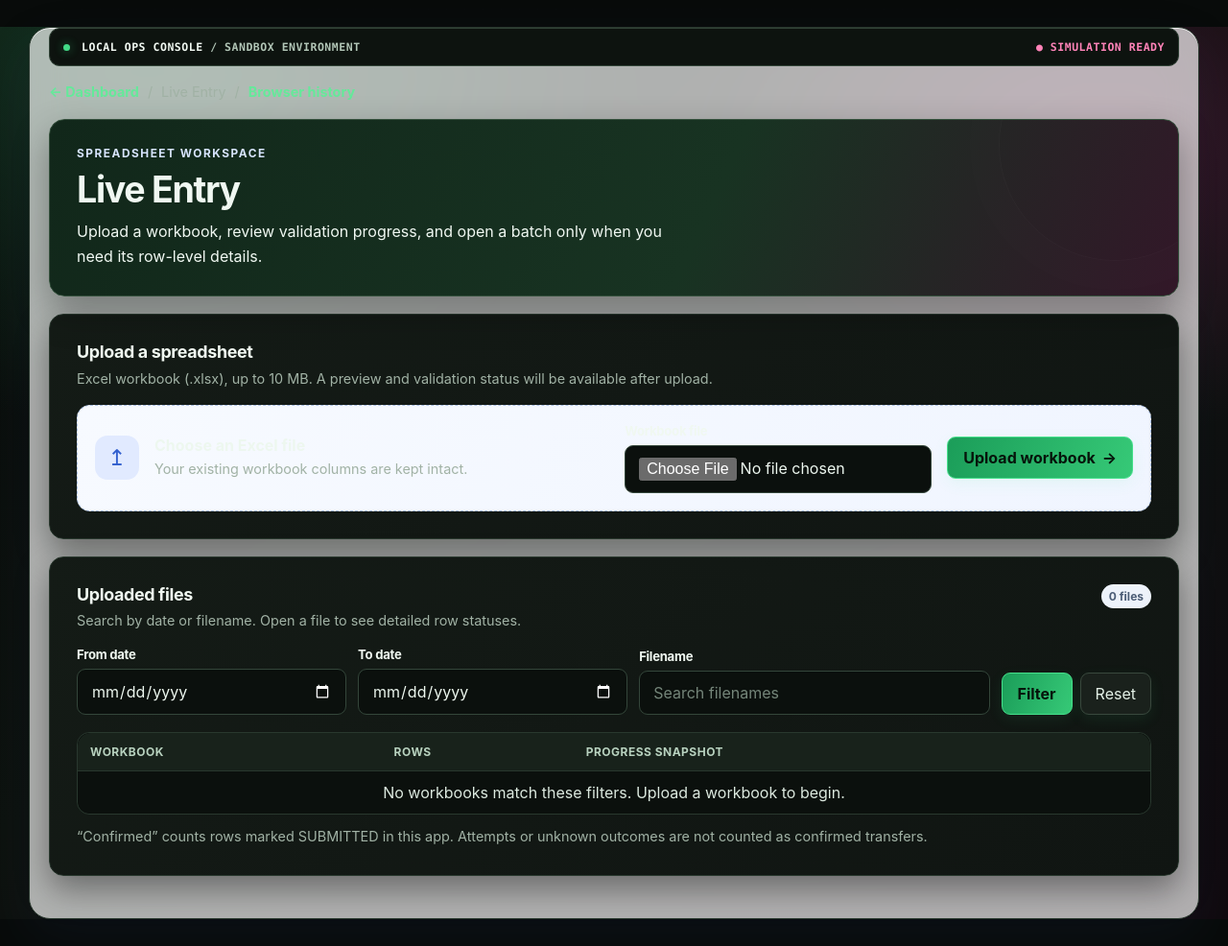
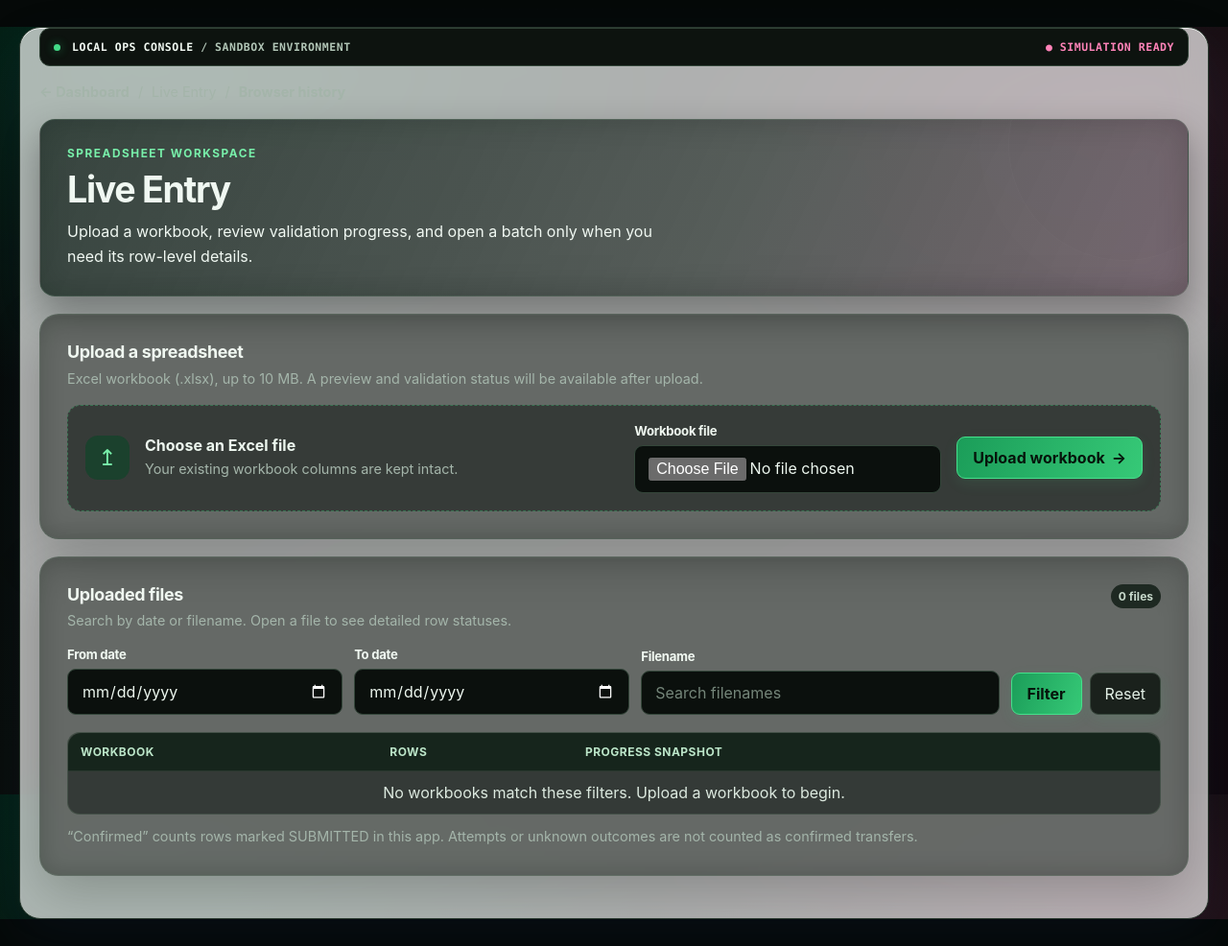
Before and after one commit to HERRY2DEV-ss/LocalSurveyTestAgent, a Flask app: page /live-entry in a window 1280 px wide. Shown: the whole page at 96% size. Run offline with Flask 3, Linux system fonts and the light colour scheme; the visitor is signed in with stand-in values (Sample User, id 1); data that the repository does not hold is empty; some libraries are stand-ins or nearby versions.

Commit message:
Refine dark glass dashboard styling

```diff
--- a/templates/live_entry.html
+++ b/templates/live_entry.html
@@ -102,6 +102,19 @@ a:hover,.open-link:hover{color:#ff8fbd!important}
 @keyframes ops-sweep{0%{left:-40%}70%,100%{left:120%}}@keyframes ops-pulse{50%{opacity:.35}}
 @media(max-width:600px){.ops-ribbon{font-size:.62rem;gap:8px;flex-wrap:wrap}.ops-ribbon .ops-state{margin-left:15px}.wrap,.page,main{width:calc(100% - 24px)!important;padding-top:14px!important}}
 @media(prefers-reduced-motion:reduce){.ops-ribbon:before,.ops-live-dot{animation:none!important}}
+
+/* Live Entry dark glass refinements */
+html,body{background:#050908!important;color:#edf7ef!important}
+body{background:radial-gradient(ellipse at 12% 0%,rgba(0,225,137,.15),transparent 34%),radial-gradient(ellipse at 90% 14%,rgba(255,54,145,.13),transparent 29%),linear-gradient(155deg,#050908,#090e0b 55%,#10080d)!important;background-attachment:fixed!important}
+.page{max-width:1500px!important}
+.hero{background:linear-gradient(115deg,rgba(6,23,16,.78),rgba(10,20,15,.65) 60%,rgba(36,12,27,.58))!important;border:1px solid rgba(120,164,135,.24)!important;backdrop-filter:blur(18px) saturate(125%)!important;-webkit-backdrop-filter:blur(18px) saturate(125%)!important}
+.panel{background:rgba(10,16,12,.58)!important;border:1px solid rgba(128,170,140,.2)!important;box-shadow:0 18px 55px rgba(0,0,0,.22),inset 0 1px 0 rgba(255,255,255,.025)!important;backdrop-filter:blur(14px) saturate(120%)!important;-webkit-backdrop-filter:blur(14px) saturate(120%)!important;border-radius:20px!important}
+.upload-box{background:rgba(5,12,8,.48)!important;border-color:rgba(69,224,139,.34)!important}.upload-icon{background:rgba(15,66,39,.7)!important;color:#78f0aa!important}
+.filters input,.filters select,input{background:rgba(5,11,8,.78)!important;color:#edf7ef!important;border-color:rgba(128,170,140,.3)!important}
+.table-wrap{border-color:rgba(128,170,140,.2)!important;background:rgba(5,12,8,.5)!important}table{background:transparent!important}th{background:rgba(20,35,25,.92)!important;color:#bce6c9!important}td{color:#dce9df!important;border-color:rgba(128,170,140,.13)!important}tbody tr:hover{background:rgba(33,65,43,.28)!important}
+.chip{background:rgba(23,34,26,.9)!important;color:#c7d9cb!important}.chip.good{background:rgba(15,66,39,.8)!important;color:#83f3ad!important}.chip.bad{background:rgba(54,20,38,.8)!important;color:#ff9bc4!important}.chip.unknown{background:rgba(61,44,15,.8)!important;color:#f4d88b!important}
+.navline,.navline a{color:#a4b5aa!important}.hero .eyebrow{color:#78f0aa!important}.hero h1,.hero p{color:#f0f8f2!important}.muted{color:#a4b5aa!important}
+
 </style>
 </head>
 <body>
```
